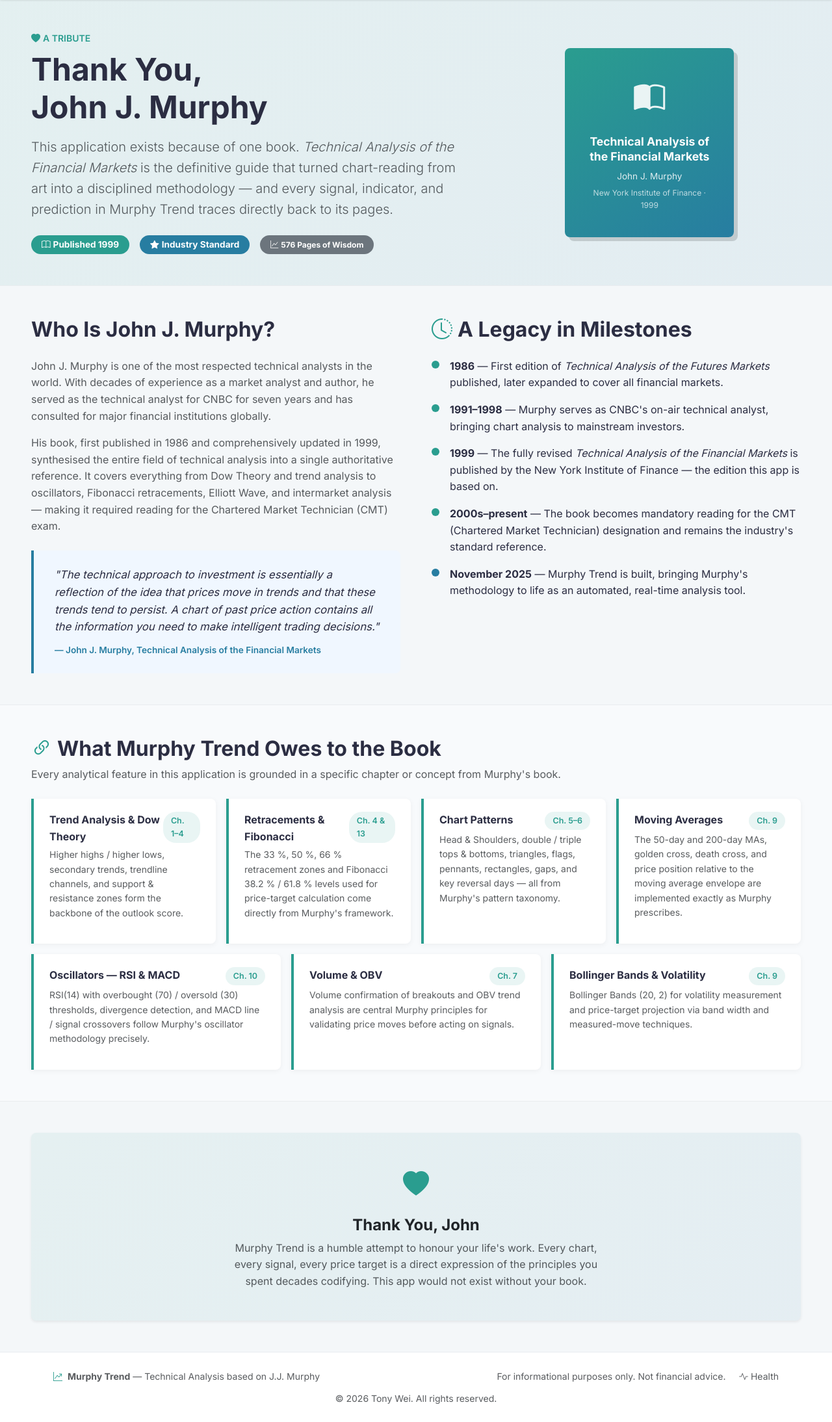
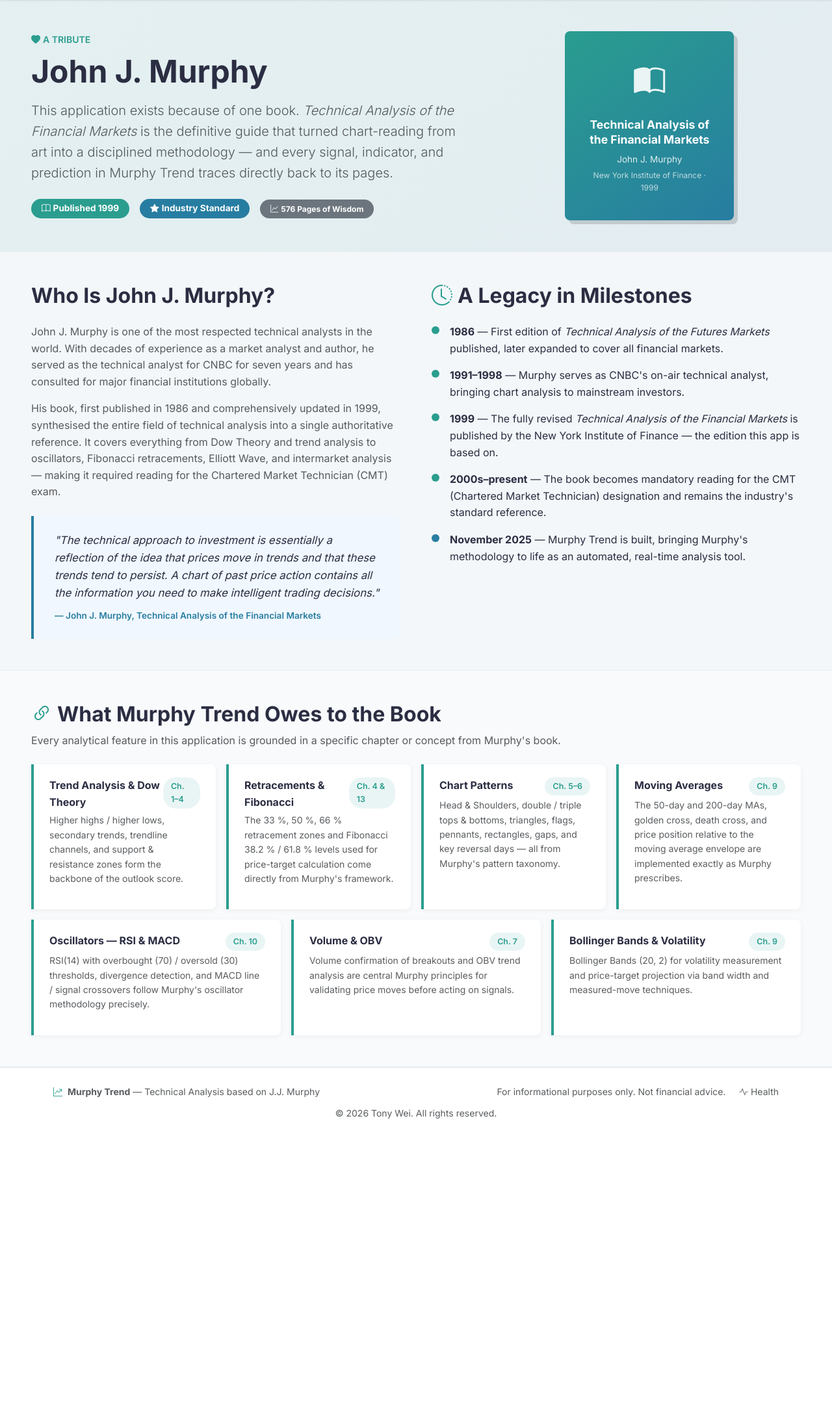
Before and after one commit to TW168/murphy-trend, a FastAPI app: page /tribute in a window 1280 px wide. Shown: the part 67-2255 px from the top of the page at 65% size. After the commit the page ends 1788 px from the top, so only its background shows below. Run offline with FastAPI, Linux system fonts and the light colour scheme; some libraries are stand-ins or nearby versions.

Commit message:
remove too many thanks

```diff
--- a/app/templates/tribute.html
+++ b/app/templates/tribute.html
@@ -95,7 +95,7 @@
           <i class="bi bi-heart-fill me-1"></i>A Tribute
         </p>
         <h1 class="fw-700 display-5 mb-3" style="color:#2b2d42;">
-          Thank You,<br>John J. Murphy
+          John J. Murphy
         </h1>
         <p class="lead text-muted mb-4">
           This application exists because of one book. <em>Technical Analysis of the Financial Markets</em>
@@ -270,19 +270,5 @@
   </div>
 </section>
 
-<!-- Closing thank you -->
-<section class="py-5">
-  <div class="container-fluid px-4 px-lg-5">
-    <div class="card border-0 shadow-sm rounded-3 p-5 text-center" style="background: linear-gradient(135deg, #2a9d8f12, #277da112);">
-      <i class="bi bi-heart-fill text-primary mb-3" style="font-size:2.5rem;"></i>
-      <h4 class="fw-700 mb-2">Thank You, John</h4>
-      <p class="text-muted mb-0 mx-auto" style="max-width:600px;">
-        Murphy Trend is a humble attempt to honour your life's work. Every chart, every signal,
-        every price target is a direct expression of the principles you spent decades codifying.
-        This app would not exist without your book.
-      </p>
-    </div>
-  </div>
-</section>
 
 {% endblock %}
```
